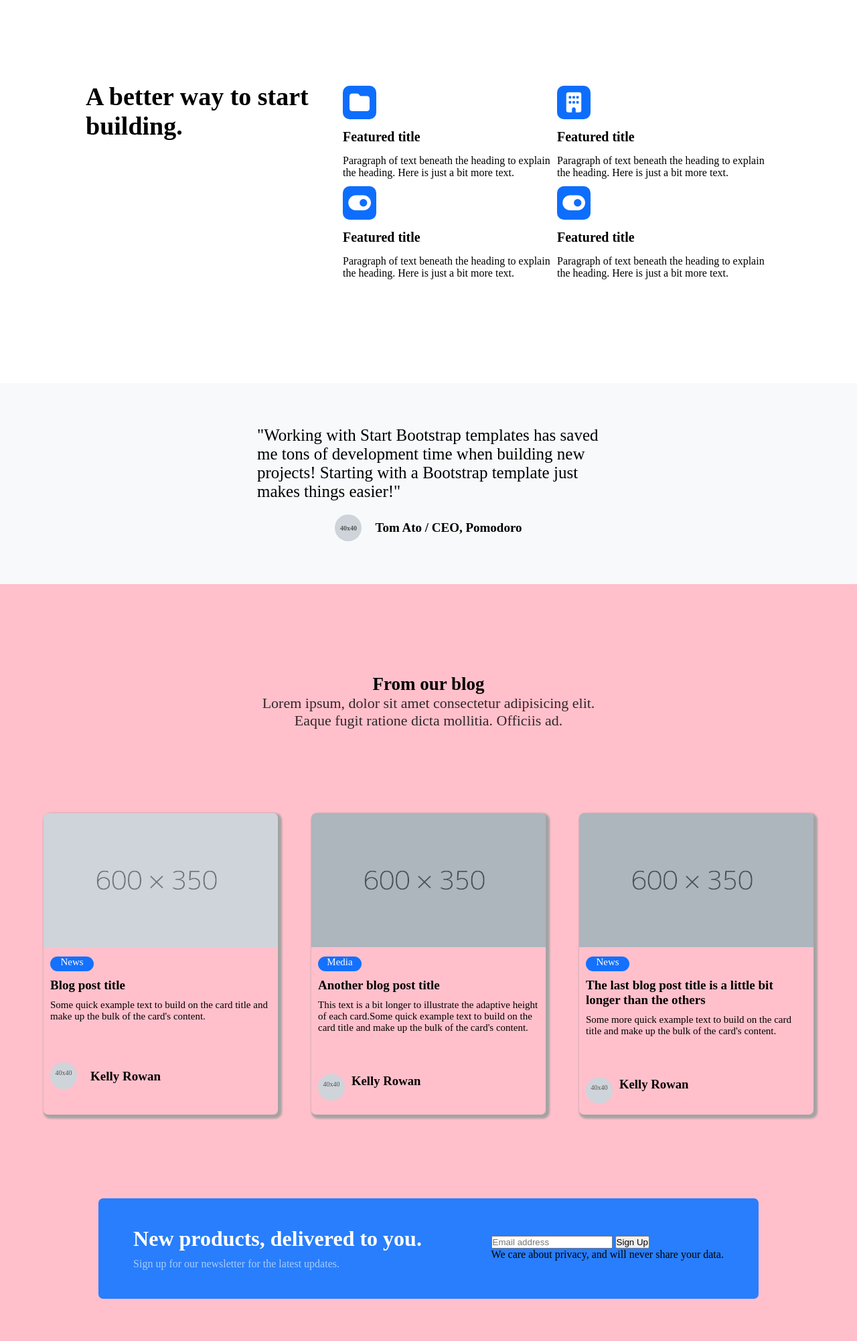
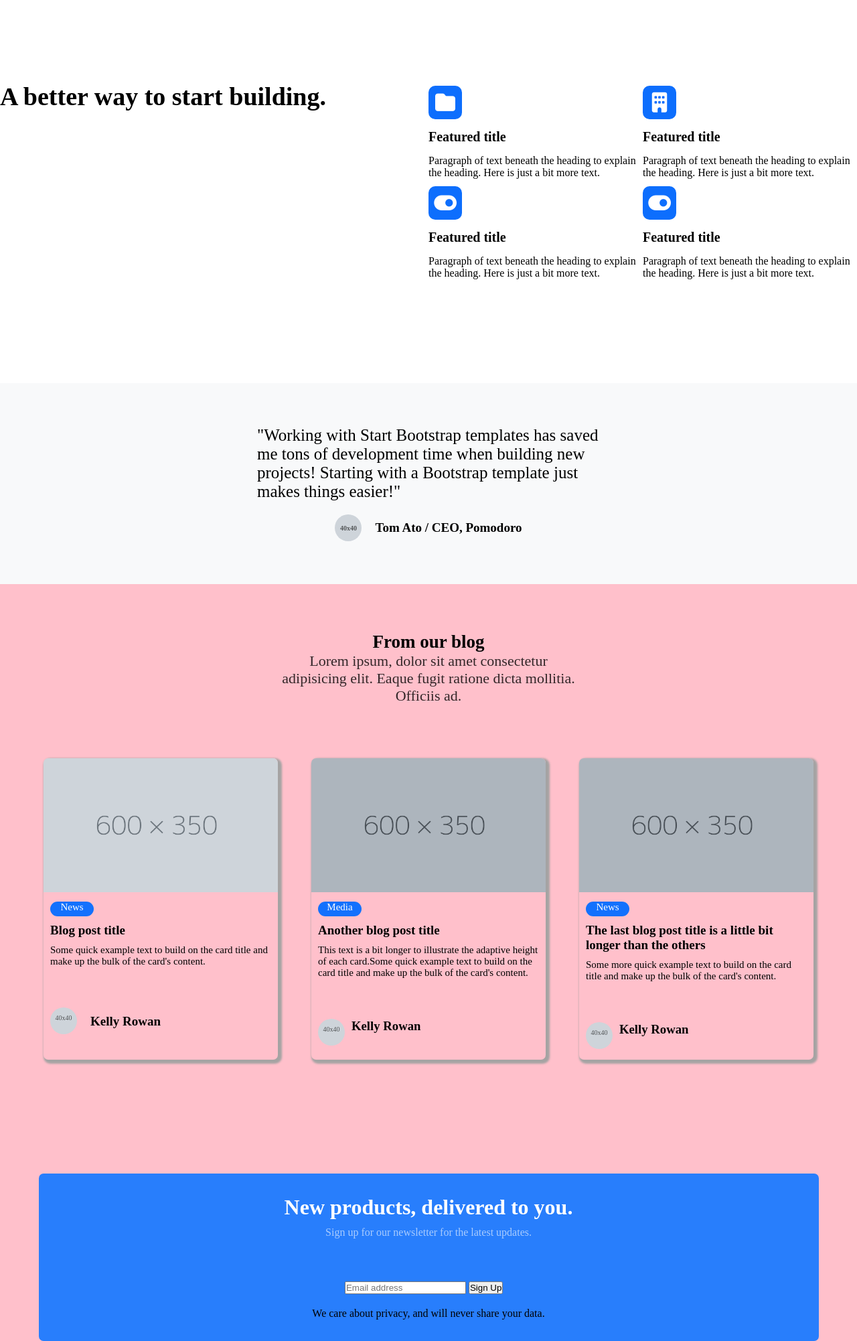
Before and after one commit to fidanmirzeyeva/default, a plain HTML site: page hometask/index.html in a window 1280 px wide. Shown: the part 700-2702 px from the top of the page at 67% size. Drawn offline with Linux system fonts and the light colour scheme.

Commit message:
modified

```diff
--- a/hometask/assets/scss/pages/_home.scss
+++ b/hometask/assets/scss/pages/_home.scss
@@ -123,14 +123,14 @@
 }
 .hero2_home{
     width: 100%;
-    height: 600px;
+    min-height: 600px;
     // background-color: gray;
     display: flex;
     justify-content: center;
     align-items: center;
 
     .hero2_info{
-        width: 30%;
+        width: 100%;
         min-height: 300px;
         // background-color: pink;
         h3{
@@ -138,8 +138,8 @@
         }
     }
     .hero2_info2{
-        width: 50%;
-        height: 300px;
+        width: 100%;
+        min-height: 300px;
         // background-color: aqua;
         display: flex;
         align-items: center;
@@ -218,7 +218,7 @@
          align-items: left;
          justify-content: center;
          width: 70%;
-         max-height: 900px;
+
         //  padding-bottom: 50px;
          h3{
              font-size: 30px;
@@ -296,7 +296,8 @@
     flex-direction: column;
 
     .container_info{
-        width: 40%;
+        width: 100%;
+        max-width: 450px;
         // background-color: red;
         display: flex;
         align-items: center;
@@ -319,13 +320,15 @@
         display: flex;
         align-items: center;
         justify-content: center;
+        flex-wrap: wrap;
         gap: 50px;
         // background-color: yellow;
-        width: 80%;
-        height: 700px;
+        width: 100%;
+        min-height: 700px;
+        padding-bottom: 90px;
         .card{
-            width: 350px;
-            height: 450px;
+            max-width: 350px;
+            min-height: 450px;
             border-radius: 7px;
             // background-color: green;
             box-shadow: 3px 3px 3px 3px rgb(165, 163, 163);
@@ -382,12 +385,14 @@
         }
     }
     .blue{
-        width: 77%;
-        min-height: 150px;
+        width: 100%;
+        max-width: 1165px;
+        min-height: 250px;
         background-color: #287EFC;
         border-radius: 7px;
         display: flex;
         align-items: center;
+        flex-direction: column;
         justify-content: space-around;
         .blue_info{
             display: flex;
@@ -398,6 +403,7 @@
                     color: white;
                     font-size: 32px;
                     font-weight: bold;
+                    text-align: center;
                 }
 
             }
@@ -405,10 +411,18 @@
                 color: white;
                 font-size: 17   px;
                 opacity: 0.6;
+                p{
+text-align: center;
+                }
             }
 
         }
         .blue_info2{
+            display: flex;
+    justify-content: center;
+    align-items: center;
+    flex-direction: column;
+    gap: 20px;
             .blue_btn{
                 width: 250px;
                 .input{
--- a/hometask/index.html
+++ b/hometask/index.html
@@ -36,7 +36,7 @@
         </button>
       </nav>
     </header>
-    <main>
+
       <!-- hero_home start -->
       <section class="hero_home">
         <div class="info_hero">
@@ -101,7 +101,7 @@
       <!-- hero2_home end -->
 
       <!-- hero3_home start -->
-      <section class="hero3_home">
+       <section class="hero3_home">
         <div class="info_hero3">
           <p>
             "Working with Start Bootstrap templates has saved me tons of
@@ -116,7 +116,7 @@
       </section>
       <!-- hero3_home end -->
 
-      <!-- container start -->
+
       <section class="container">
         <div class="container_info">
             <h3>From our blog</h3>
@@ -135,6 +135,7 @@
 
             </div>
          </div></a>
+
          <a href=""><div class="card">
             <img src="./assets/imgs/495057.png" alt="">
             <p class="card_info">Media</p>
@@ -170,6 +171,6 @@
         </div>
        </div>
       </section>
-    </main>
+
   </body>
 </html>
```
Also changed, not shown: hometask/assets/css/main.css, 1 other file.
